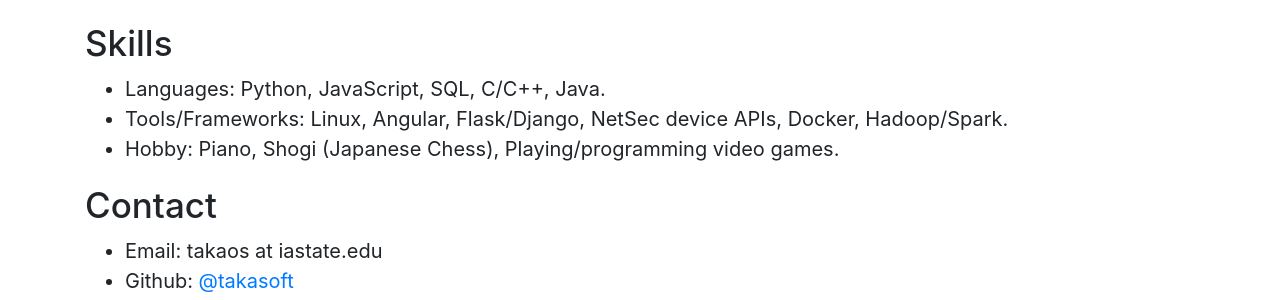
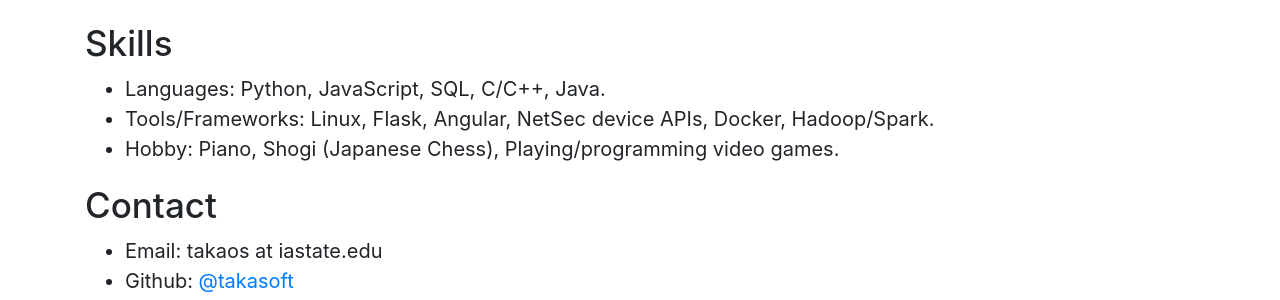
Before and after one commit to takasoft/takasoft.github.io, a Jekyll site: the page built from about.md, in a window 1280 px wide. Shown: the part 1414-1714 px from the top of the page. Built offline with Jekyll 4.4.1, drawn with Linux system fonts in a browser that asks for light colours.

Commit message:
Update about.md

```diff
--- a/about.md
+++ b/about.md
@@ -49,7 +49,7 @@ January 2018 – May 2018
 ### Skills
 
 - Languages: Python, JavaScript, SQL, C/C++, Java.
-- Tools/Frameworks: Linux, Angular, Flask/Django, NetSec device APIs, Docker, Hadoop/Spark.
+- Tools/Frameworks: Linux, Flask, Angular, NetSec device APIs, Docker, Hadoop/Spark.
 - Hobby: Piano, Shogi (Japanese Chess), Playing/programming video games.
 
 ### Contact
```
